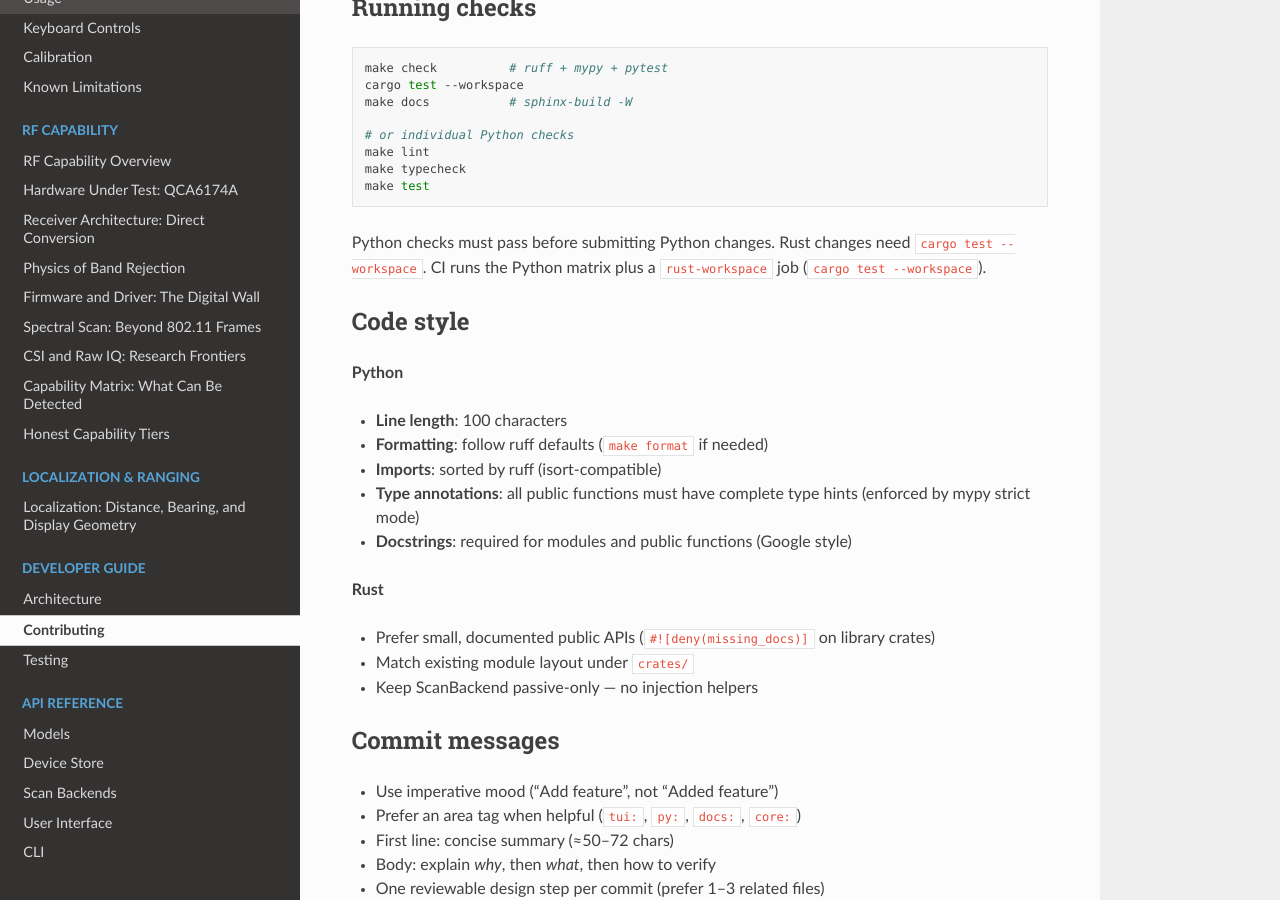
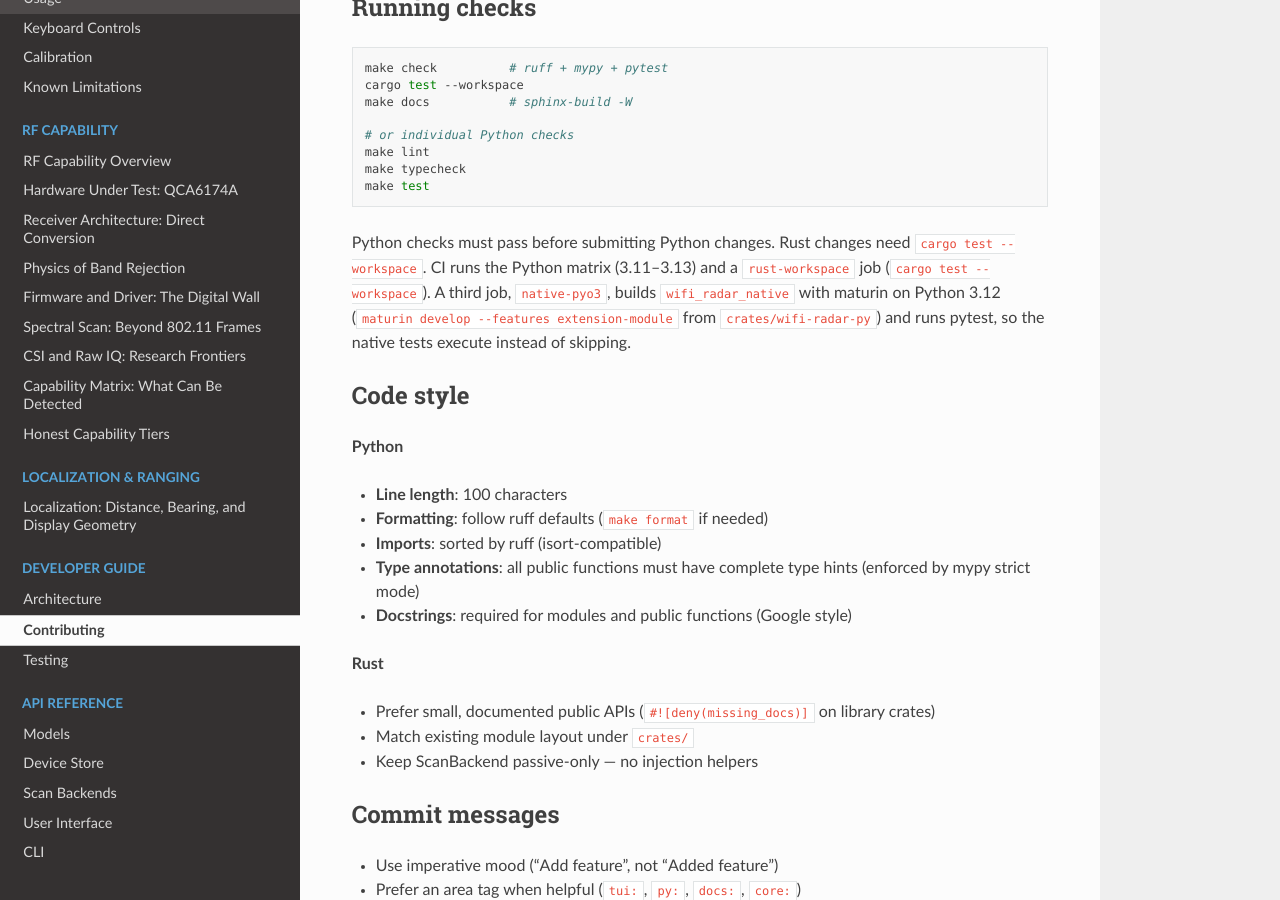
Before and after one commit to mkhellat/wifi-radar, a Sphinx documentation site: the page built from docs/dev/contributing.rst, in a window 1280 px wide and 900 px high, scrolled down 490 px. Built offline with Sphinx 7.4.7 and the Read the Docs theme 3.1.0, drawn with Linux system fonts in a browser that asks for light colours.

Commit message:
docs: note the maturin native job in contributing
contributing.rst told readers that CI is the Python matrix plus
rust-workspace. After native-pyo3 that sentence is incomplete. A
contributor would still think Actions never builds the extension,
and that the native tests only run on a machine where someone
already ran maturin.

The running-checks section now names the third job. It says
native-pyo3 builds wifi_radar_native with maturin develop
--features extension-module from crates/wifi-radar-py on Python
3.12, then runs pytest so those tests are not skipped. The README
development blurb already shows that same local command and does
not list CI jobs, so it stays as written.

sphinx-build -W -b html docs docs/_build/html succeeded (Sphinx
9.1.0), including docs/dev/contributing.rst. No code change.

```diff
--- a/docs/dev/contributing.rst
+++ b/docs/dev/contributing.rst
@@ -34,8 +34,12 @@ Running checks
    make test
 
 Python checks must pass before submitting Python changes. Rust changes need
-``cargo test --workspace``. CI runs the Python matrix plus a
-``rust-workspace`` job (``cargo test --workspace``).
+``cargo test --workspace``. CI runs the Python matrix (3.11–3.13) and a
+``rust-workspace`` job (``cargo test --workspace``). A third job,
+``native-pyo3``, builds ``wifi_radar_native`` with maturin on Python 3.12
+(``maturin develop --features extension-module`` from
+``crates/wifi-radar-py``) and runs pytest, so the native tests execute
+instead of skipping.
 
 Code style
 ----------
```
